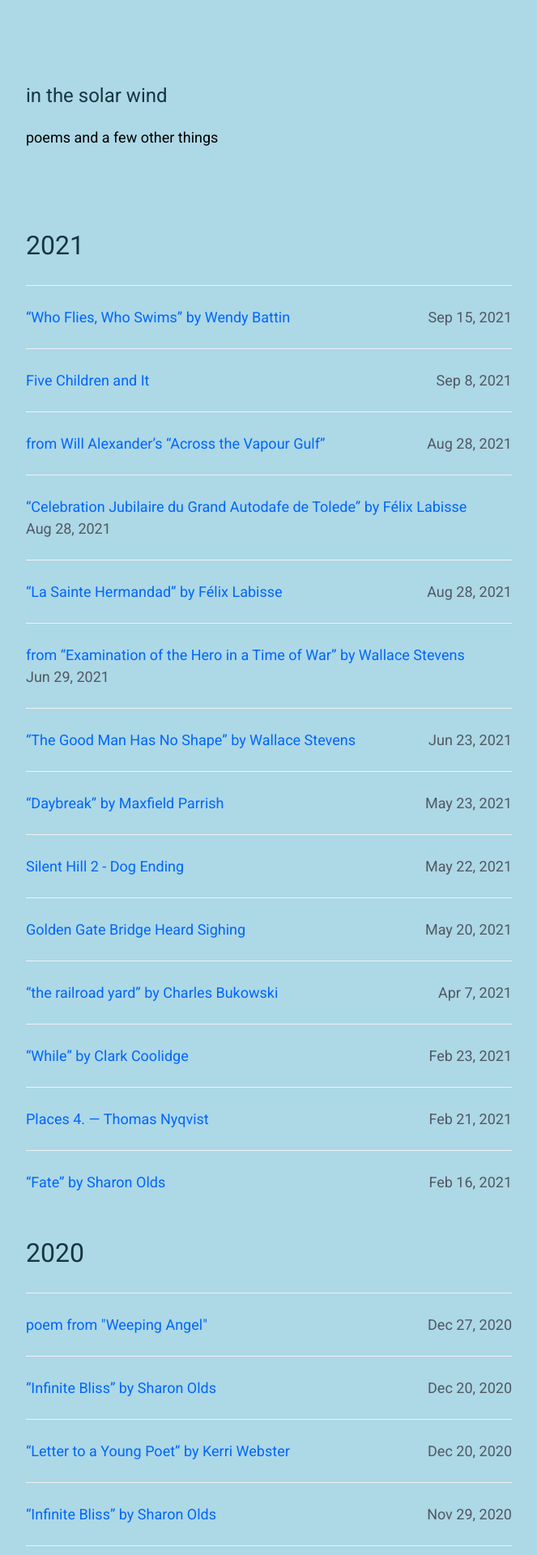
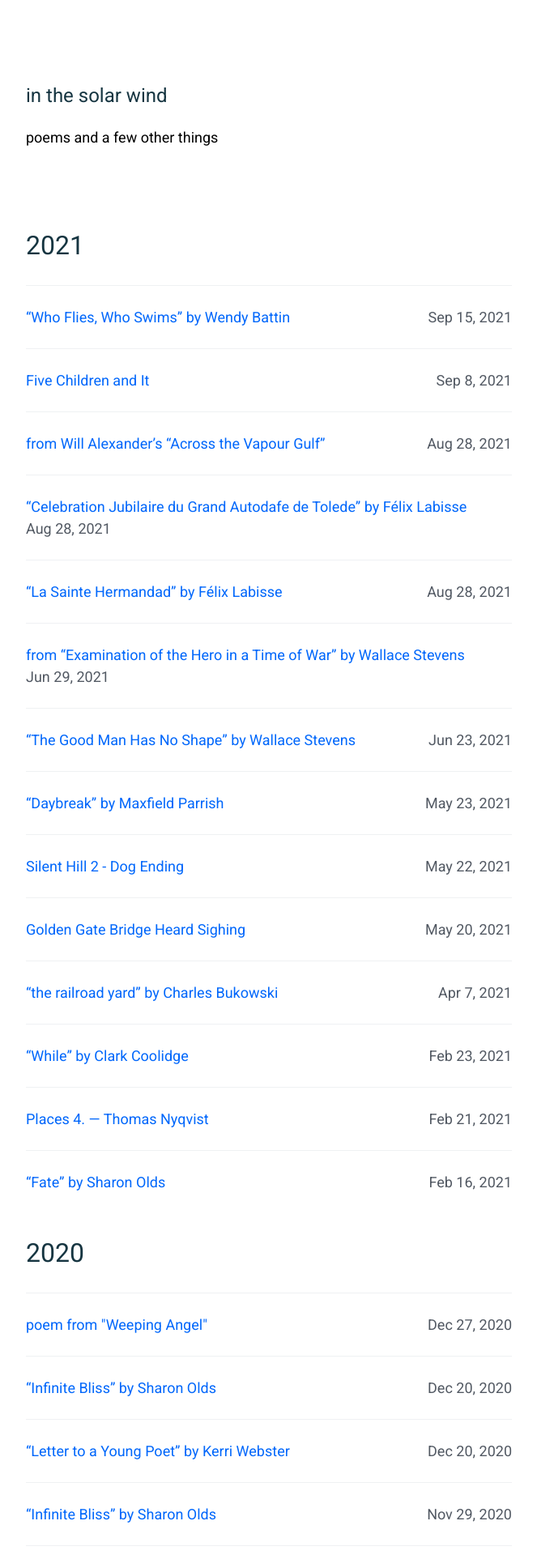
Before and after one commit to bliss-st/ss-website, a Jekyll site: the page built from index.html, in a window 1280 px wide. Shown: the top 1920 px of the page at 81% size, without its empty margins (308-971 px from the left). Built offline with Jekyll 4.4.1, drawn with Linux system fonts in a browser that asks for light colours.

Commit message:
not blue

```diff
--- a/css/main.scss
+++ b/css/main.scss
@@ -27,7 +27,3 @@
 // Vendor
 @import
     'vendor/highlight';
-
-body {
-  background-color: lightblue;
-}
```
